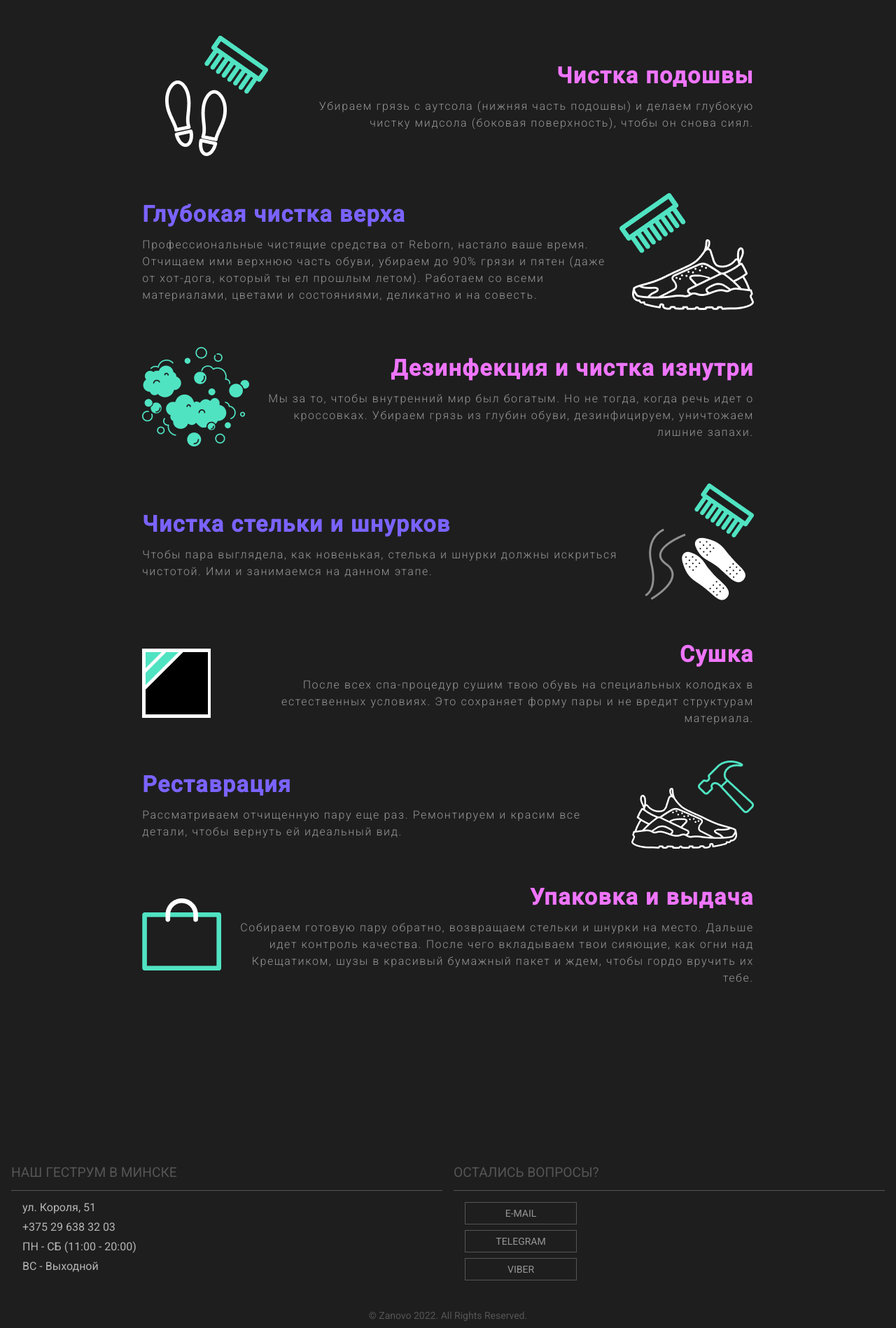
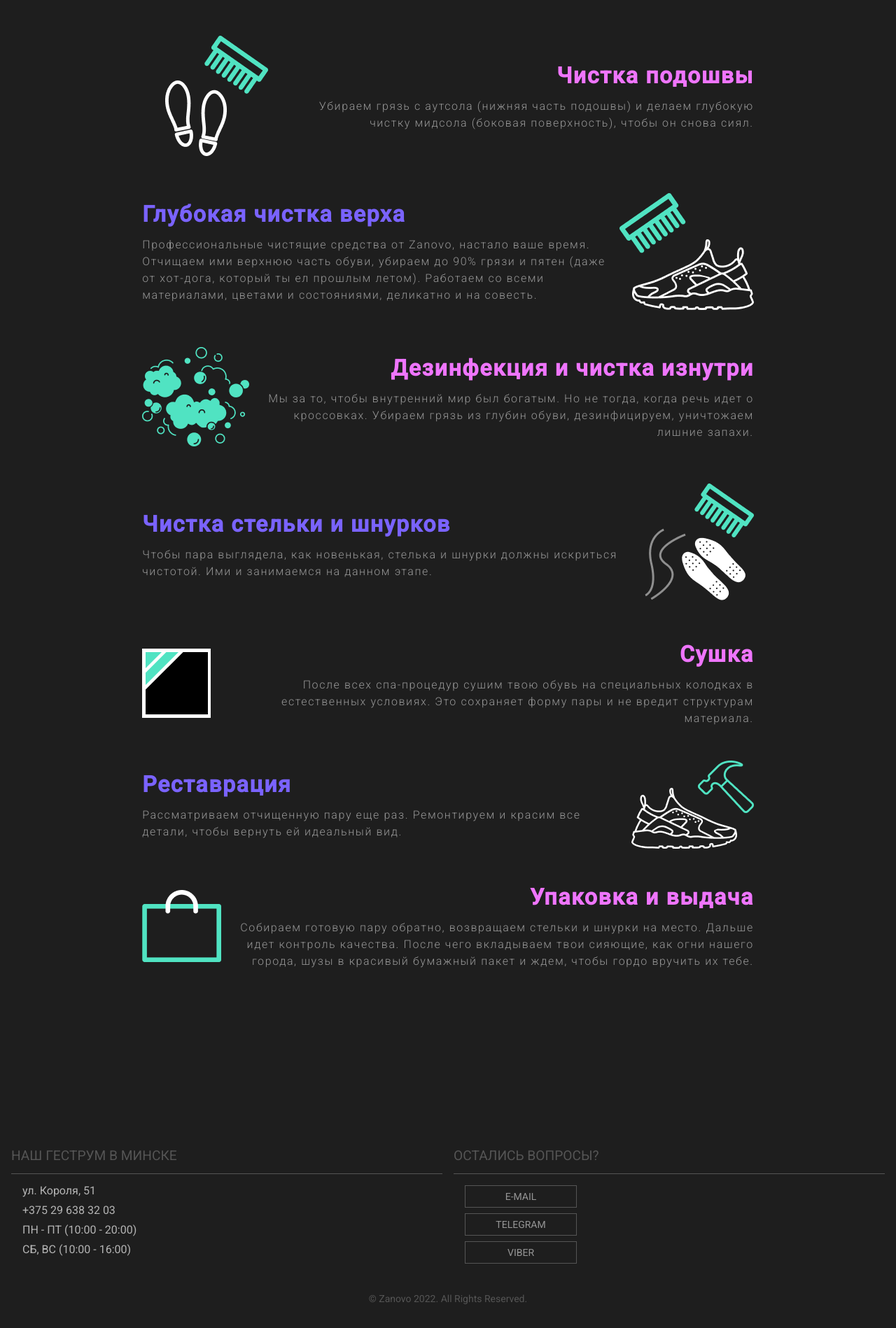
Before and after one commit to chirichok98/zanovoby, an Angular app: page /process in a window 1280 px wide. Shown: the part 685-2583 px from the top of the page at 70% size. After the commit the page ends 2559 px from the top, so only its background shows below. Built offline with nearby package versions, Linux system fonts and the light colour scheme.

Commit message:
fix text

```diff
--- a/angular.json
+++ b/angular.json
@@ -42,8 +42,8 @@
                 },
                 {
                   "type": "anyComponentStyle",
-                  "maximumWarning": "2kb",
-                  "maximumError": "4kb"
+                  "maximumWarning": "5kb",
+                  "maximumError": "10kb"
                 }
               ],
               "fileReplacements": [
--- a/src/app/components/footer/footer.component.html
+++ b/src/app/components/footer/footer.component.html
@@ -5,8 +5,8 @@
       <div class="place-details">
         <p><a href="https://goo.gl/maps/dhRYpxhsRftoNJTE7" target="_blank">ул. Короля, 51</a></p>
         <p><a href="tel:+375296383203" target="_blank">+375 29 638 32 03</a>&nbsp;</p>
-        <p>ПН - СБ (11:00 - 20:00)</p>
-        <p>ВС - Выходной</p>
+        <p>ПН - ПТ (10:00 - 20:00)</p>
+        <p>СБ, ВС (10:00 - 16:00)</p>
       </div>
     </div>
     <div class="block">
--- a/src/app/pages/process/process.component.scss
+++ b/src/app/pages/process/process.component.scss
@@ -2,42 +2,6 @@
   color: #E7E7E7;
   width: 70vw;
   margin: auto;
-}
-
-/* Laptop View */
-@media screen and (min-width:250px) and (max-width:1280px) {
-  .page-container {
-    width: 100vw;
-    padding: 3rem 1rem;
-  }
-}
-
-/* Tablet View */
-@media screen and (min-width:250px) and (max-width:1024px) {
-  .step-container {
-    width: 100%;
-  }
-}
-
-/* Mobile View */
-@media screen and (min-width:250px) and (max-width:720px) {
-  .step-container {
-    width: 100%;
-    flex-direction: column;
-    // justify-content: center;
-
-    .step-title {
-      margin-top: 1rem;
-    }
-
-    .step-title, .step-description {
-      text-align: center !important;
-    }
-
-    &.reverse {
-      flex-direction: column !important;
-    }
-  }
 }
 
 .page-title {
@@ -113,3 +77,44 @@
     }
   }
 }
+
+/* Laptop View */
+@media screen and (min-width:250px) and (max-width:1280px) {
+  .page-container {
+    width: 100vw;
+    padding: 3rem 1rem;
+  }
+}
+
+/* Tablet View */
+@media screen and (min-width:250px) and (max-width:1024px) {
+  .step-container {
+    width: 100%;
+  }
+}
+
+/* Mobile View */
+@media screen and (min-width:250px) and (max-width:720px) {
+  .step-container {
+    width: 90% !important;
+    flex-direction: column;
+    // justify-content: center;
+
+    .step-title {
+      margin-top: 1rem;
+    }
+
+    .step-title, .step-description {
+      text-align: center !important;
+    }
+
+    &.reverse {
+      flex-direction: column !important;
+    }
+  }
+
+  .step-text-container {
+    padding-left: 0 !important;
+    padding-right: 0 !important;
+  }
+}
--- a/src/app/pages/process/process.component.ts
+++ b/src/app/pages/process/process.component.ts
@@ -18,7 +18,7 @@ const STEPS_CONFIG = [
   },
   {
     title: 'Глубокая чистка верха',
-    description: 'Профессиональные чистящие средства от Reborn, настало ваше время. Отчищаем ими верхнюю часть обуви, убираем до 90% грязи и пятен (даже от хот-дога, который ты ел прошлым летом). Работаем со всеми материалами, цветами и состояниями, деликатно и на совесть.',
+    description: 'Профессиональные чистящие средства от Zanovo, настало ваше время. Отчищаем ими верхнюю часть обуви, убираем до 90% грязи и пятен (даже от хот-дога, который ты ел прошлым летом). Работаем со всеми материалами, цветами и состояниями, деликатно и на совесть.',
     imageUrl: 'assets/process-4.png',
   },
   {
@@ -43,7 +43,7 @@ const STEPS_CONFIG = [
   },
   {
     title: 'Упаковка и выдача',
-    description: 'Собираем готовую пару обратно, возвращаем стельки и шнурки на место. Дальше идет контроль качества. После чего вкладываем твои сияющие, как огни над Крещатиком, шузы в красивый бумажный пакет и ждем, чтобы гордо вручить их тебе.',
+    description: 'Собираем готовую пару обратно, возвращаем стельки и шнурки на место. Дальше идет контроль качества. После чего вкладываем твои сияющие, как огни нашего города, шузы в красивый бумажный пакет и ждем, чтобы гордо вручить их тебе.',
     imageUrl: 'assets/process-9.png',
   },
 ]
```
Also changed, not shown: 1 other file (tests, documents, lock files or other folders).
